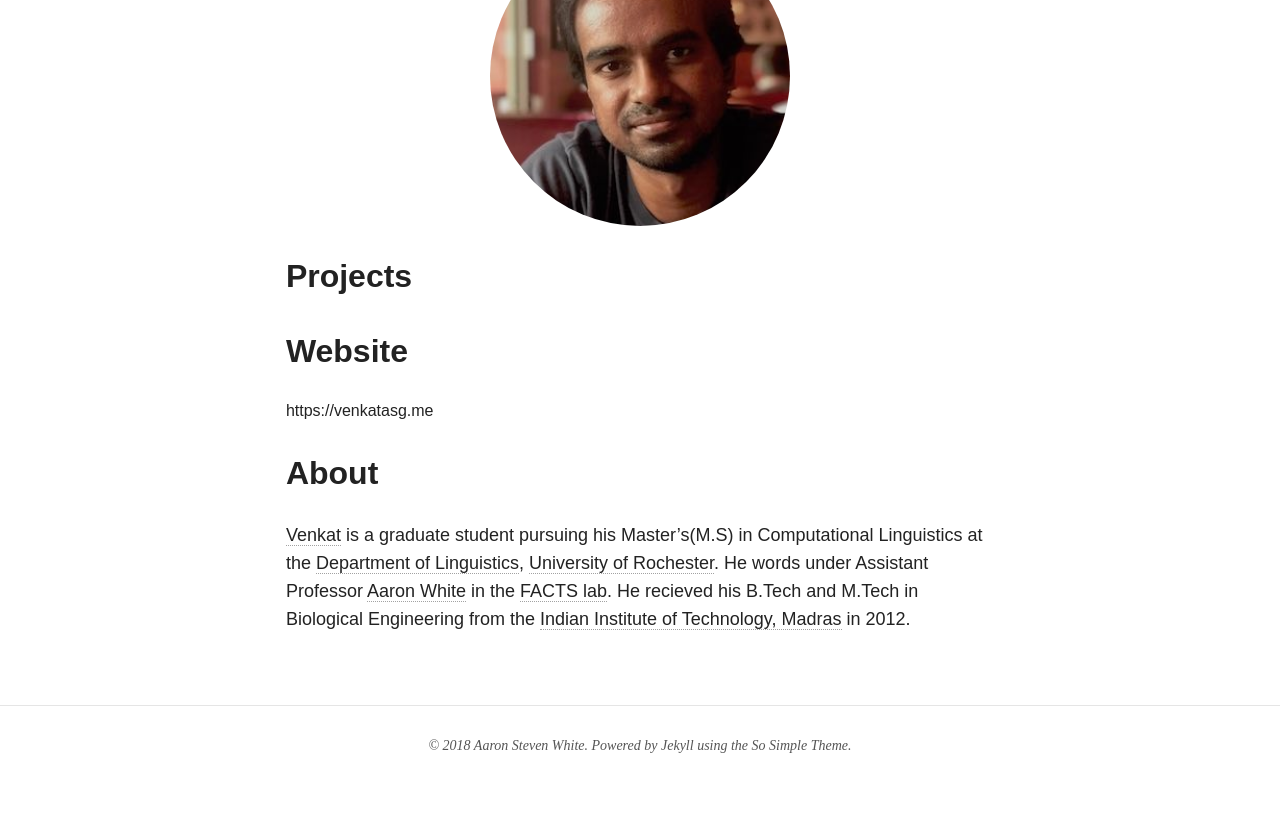
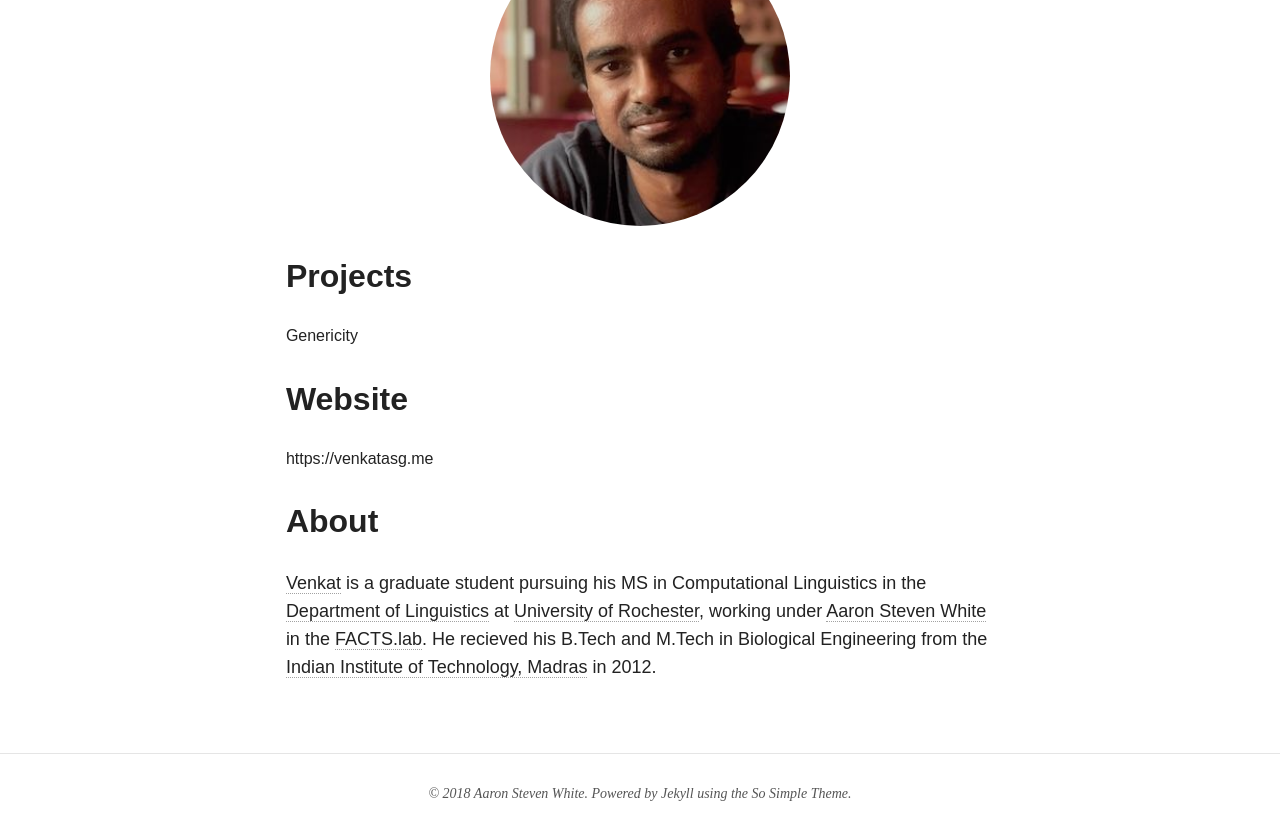
Before and after one commit to decompositional-semantics-initiative/decompositional-semantics-initiative.github.io, a Jekyll site: the page built from researchers/venkat.md, in a window 1280 px wide and 900 px high, scrolled down 656 px. Shown: the top 840 px of the window. Built offline with Jekyll 4.4.1, drawn with Linux system fonts in a browser that asks for light colours; nearby versions of some CDN libraries.

Commit message:
slight tweaks to Venkat information

```diff
--- a/_data/researchers.yml
+++ b/_data/researchers.yml
@@ -66,12 +66,12 @@ graduatestudents:
         - dnc
     venkat:
       name: Venkata Subrahmanyan G
-      role: Master's Student
+      role: Research Assistant
       affiliation: University of Rochester
       website: https://venkatasg.me
       email: vgovinda@ur.rochester.edu
       projects:
-        -genericity
+        - genericity
     szhang:
       name: Sheng Zhang
       role: Research Assistant
--- a/researchers/venkat.md
+++ b/researchers/venkat.md
@@ -5,4 +5,4 @@ handle: venkat
 search_omit: true
 ---
 
-[Venkat](https://venkatasg.me) is a graduate student pursuing his Master's(M.S) in Computational Linguistics at the [Department of Linguistics](http://www.sas.rochester.edu/lin/index.html), [University of Rochester](https://www.rochester.edu/). He words under Assistant Professor [Aaron White](http://aaronstevenwhite.io) in the [FACTS lab](http://factslab.io). He recieved his B.Tech and M.Tech in Biological Engineering from the [Indian Institute of Technology, Madras](https://iitm.ac.in) in 2012.
+[Venkat](https://venkatasg.me) is a graduate student pursuing his MS in Computational Linguistics in the [Department of Linguistics](http://www.sas.rochester.edu/lin/index.html) at [University of Rochester](https://www.rochester.edu/), working under [Aaron Steven White](http://aaronstevenwhite.io) in the [FACTS.lab](http://factslab.io). He recieved his B.Tech and M.Tech in Biological Engineering from the [Indian Institute of Technology, Madras](https://iitm.ac.in) in 2012.
```
